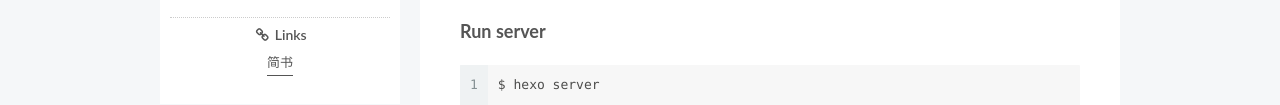
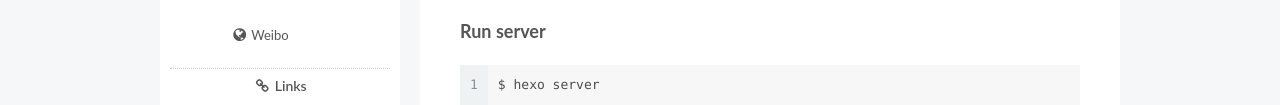
Before and after one commit to ZHANG-FENGTAO/zhang-fengtao.github.com, a plain HTML site: page 2018/06/09/hello-world/index.html in a window 1280 px wide. Both pictures are taken after a click on the item "Overview". Shown: the part 497-602 px from the top of the page. Drawn offline with Linux system fonts and the light colour scheme.

Commit message:
Site updated: 2018-06-13 23:05:18

```diff
--- a/2018/06/09/hello-world/index.html
+++ b/2018/06/09/hello-world/index.html
@@ -436,6 +436,16 @@
 
 
 
+            <div class="links-of-author motion-element">
+
+                  <span class="links-of-author-item">
+                    <a href="https://weibo.com/2556488547/profile?topnav=1&wvr=6&is_all=1" target="_blank" title="Weibo">
+
+                        <i class="fa fa-fw fa-globe"></i>Weibo</a>
+                  </span>
+
+            </div>
+
 
 
 
--- a/css/main.css
+++ b/css/main.css
@@ -1823,7 +1823,7 @@ pre .javascript .function {
   width: 4px;
   height: 4px;
   border-radius: 50%;
-  background: #ffe575;
+  background: #dbffff;
 }
 .links-of-blogroll {
   font-size: 13px;
```
Also changed, not shown: 2018/06/09/test-site/index.html (+10 -0 lines), archives/2018/06/index.html (+10 -0 lines), archives/2018/index.html (+10 -0 lines), archives/index.html (+10 -0 lines), index.html (+10 -0 lines).
